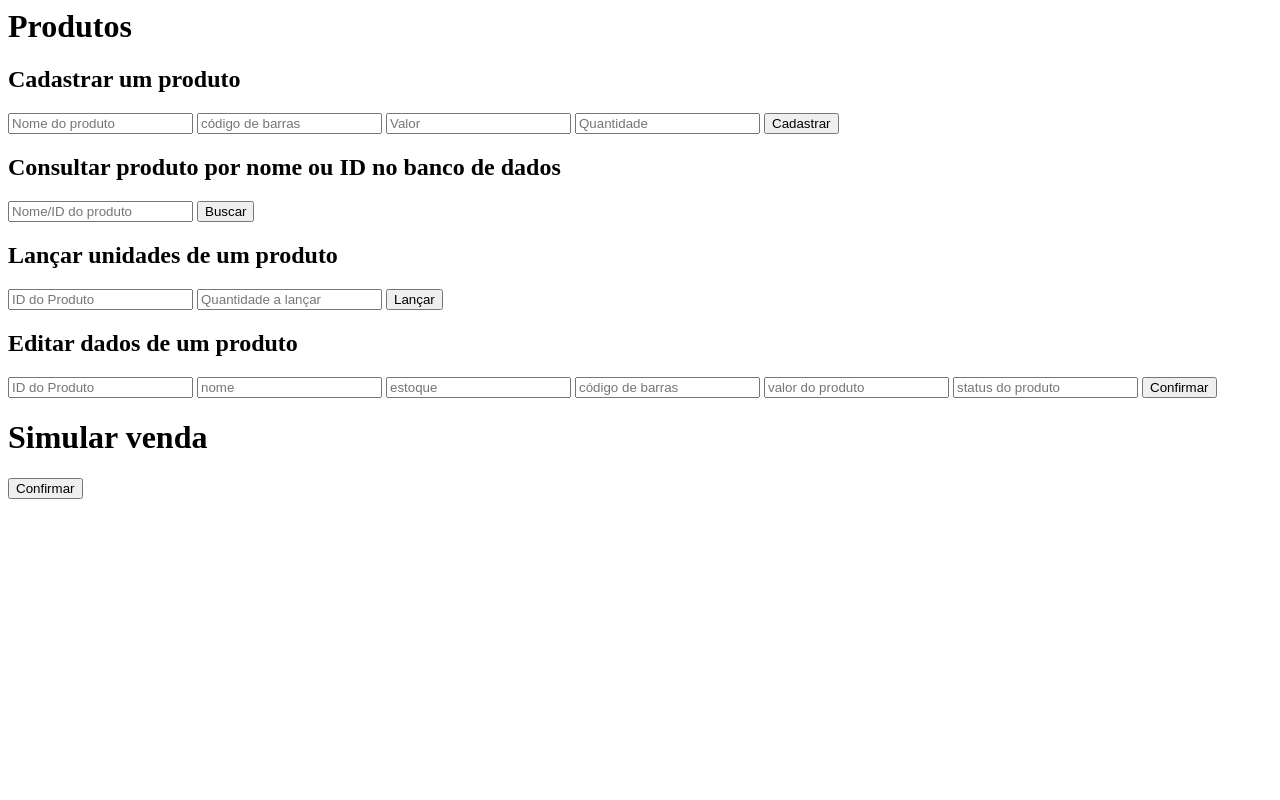
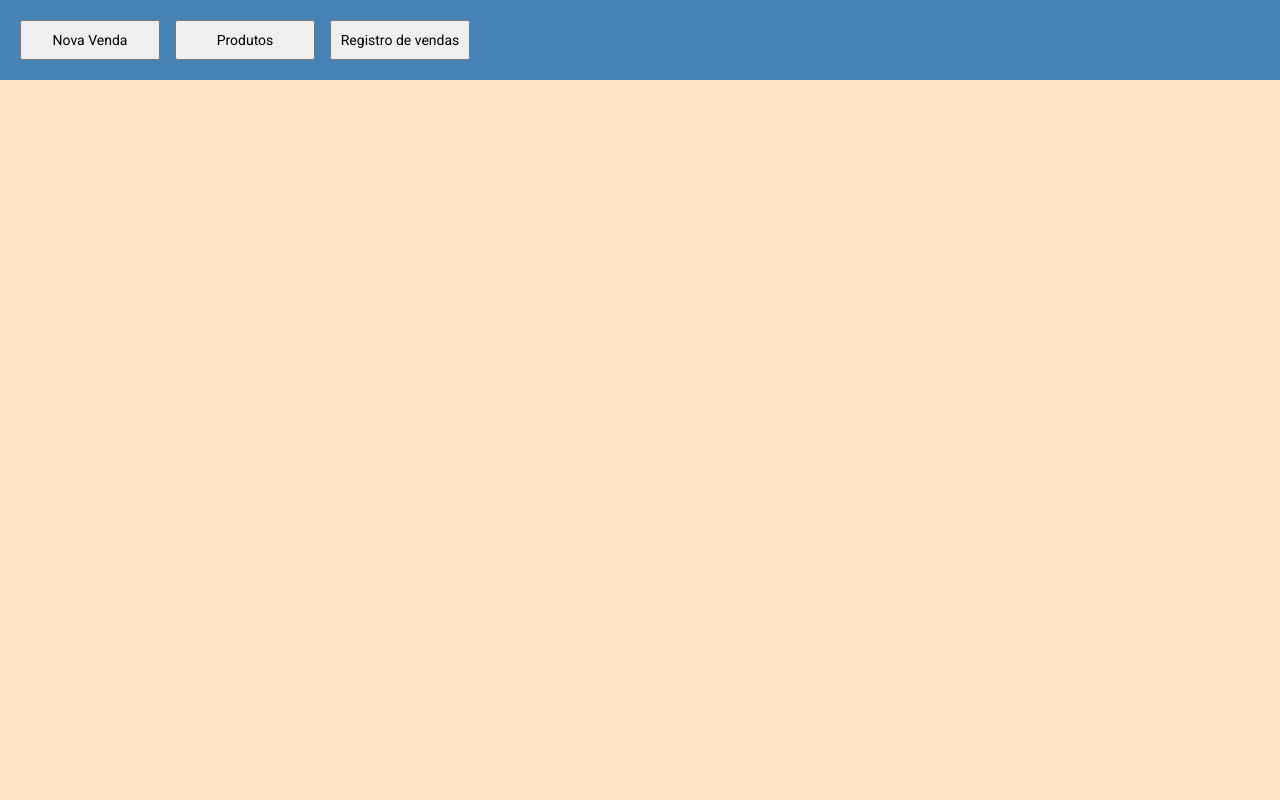
Before and after one commit to lq01/site-vendas, a PHP site: page / in a window 1280 px wide. Run offline with PHP 8.4, Linux system fonts and the light colour scheme.

Commit message:
Iniciando front-end

```diff
--- /dev/null
+++ b/app/assets/includes.css
@@ -0,0 +1,51 @@
+/* Definido fontes */
+@import url('https://fonts.googleapis.com/css2?family=Montserrat:ital,wght@0,100..900;1,100..900&family=Roboto:ital,wght@0,100..900;1,100..900&display=swap');
+
+/* Base */
+*, *::before, *::after {
+    font-family: "Roboto", sans-serif;
+    font-optical-sizing: auto;
+    font-weight: 400;
+    font-size: 14px;
+}
+html, body {
+    height: 100%;
+    margin: 0;
+    padding: 0;
+}
+body {
+    display: flex;
+    flex-direction: column;
+    height: 100vh;
+    margin: 0;
+    padding: 0;
+    background-color: #b38c8c;
+
+}
+
+/*Barra de navegação */
+#navbar {
+    height: 80px;
+    display: flex;
+    align-items: center;
+    padding-left: 20px;
+    background-color: steelblue;
+
+}
+.btn_navbar {
+    width: 140px;
+    height: 40px;
+    margin-right: 15px;
+}
+#btn_nova_venda {
+    /*TODO: modificar estilo desse botão específico depois*/
+}
+/* Conteúdo (páginas) */
+#conteudo {
+    background-color: bisque;
+    flex: 1 1 auto;
+    display: flex;
+    flex-direction: column;
+    box-sizing: border-box;
+    min-height: 0;
+}
--- /dev/null
+++ b/app/assets/index.js
@@ -0,0 +1,18 @@
+ function carregarPagina(url) {
+    fetch(url)
+        .then(response => response.text())
+        .then(html => {
+            document.getElementById("conteudo").innerHTML = html;
+        })
+        .catch(error => console.error('Erro ao carregar página:', error));
+}
+
+/*explicação disso pra relembrar:
+O fetch(pagina.php) retorna uma Promise com um objeto Response (a resposta da requisição).
+
+O primeiro .then() recebe essa resposta.
+
+Os próximos .then() recebem o valor que foi retornado pelo .then() anterior — ou seja,
+uma transformação da resposta original, não outra resposta nova.
+
+*/
--- a/app/includes/header.php
+++ b/app/includes/header.php
@@ -0,0 +1,5 @@
+<div id="navbar"> <!-- Preencher comandos dos botões depois -->
+    <button class="btn_navbar" id="btn_nova_venda">Nova Venda</button>
+    <button class="btn_navbar" id="btn_produtos" onclick="carregarPagina('views/produtos.php')">Produtos</button>
+    <button class="btn_navbar" id="btn_registro_vendas">Registro de vendas</button>
+</div>
--- a/app/index.php
+++ b/app/index.php
@@ -1,3 +1,24 @@
+
+<!DOCTYPE html>
+<html lang="pt-br">
+    <head>
+        <meta charset="UTF-8">
+        <meta name="viewport" content="width=device-width, initial-scale=1.0">
+        <title>App de Vendas</title>
+        <link rel="stylesheet" type="text/css" href="assets/includes.css">
+        <script src="assets/index.js" defer></script>
+
+    </head>
+
+    <body>
+        <?php require __DIR__ . "/includes/header.php"; ?>
+        <div id="conteudo">
+
+        </div>
+    </body>
+</html>
+<!--
+
 <h1>Produtos</h1>
 <h2>Cadastrar um produto</h2>
 <form method="POST" action="controllers/produtoController.php">
--- /dev/null
+++ b/app/views/produtos.php
@@ -0,0 +1 @@
+<h1>Página de Produtos</h1>
```
Also changed, not shown: app/assets/login.css (added), app/assets/produtos.css (added), app/assets/vendas.css (added), app/views/modals/cadastro_produto.php (added), app/views/modals/editar_produto.php (added), app/views/modals/entrada_estoque.php (added).
